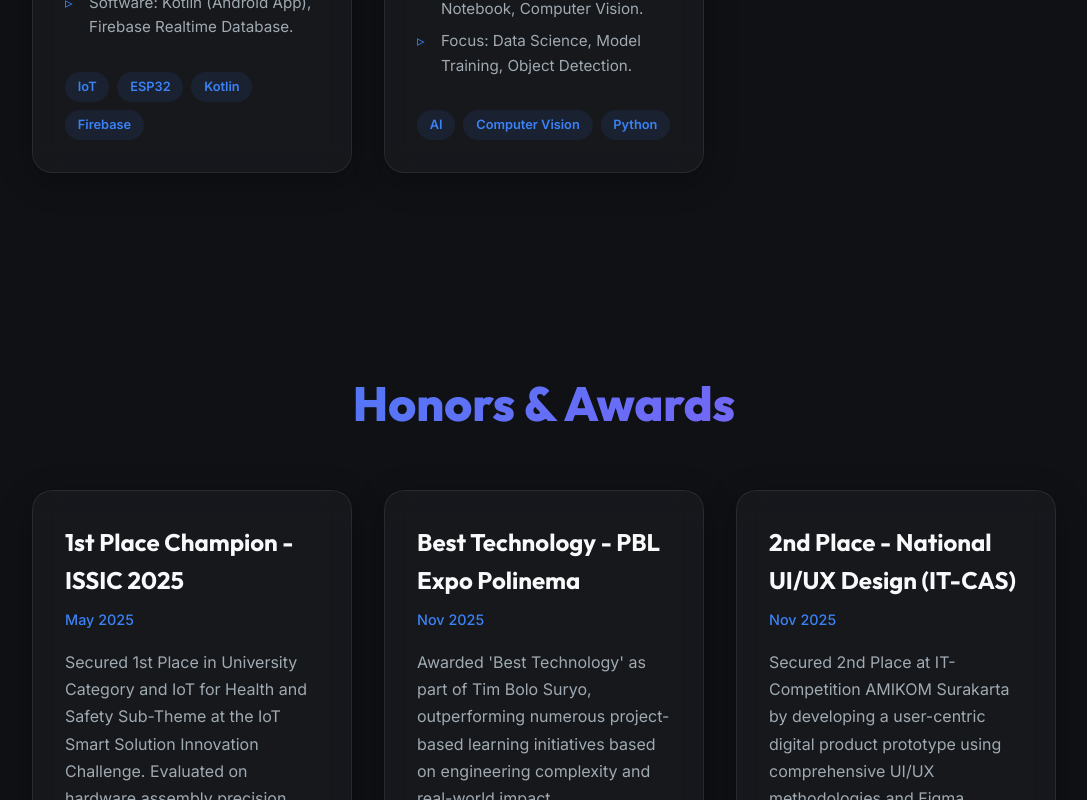
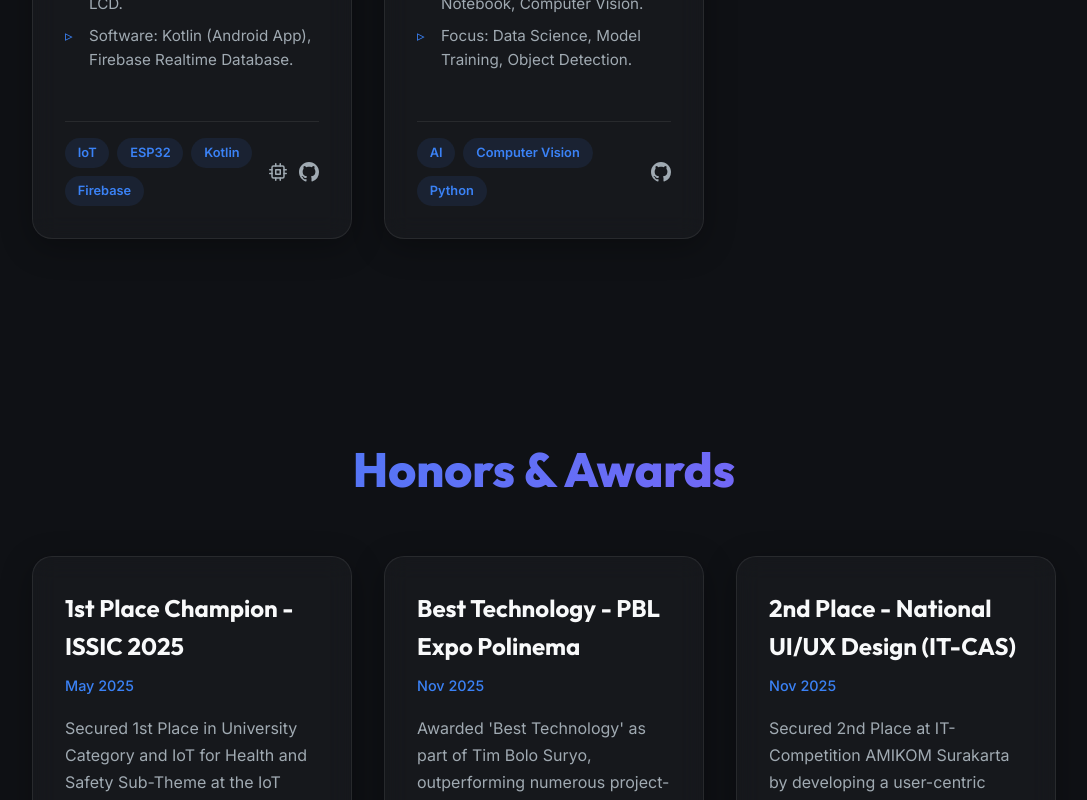
Before and after one commit to syahrilTGR/portfolio-next, a Next.js app: page / in a window 1280 px wide. Shown: the part 3060-3860 px from the top of the page, without its empty margins (96-1183 px from the left). Built offline with nearby package versions, Linux system fonts and the light colour scheme.

Commit message:
feat: add GitHub links to project cards (CaloriLens, Kido Smart Badge + Firmware)

```diff
--- a/app/components/ProjectCard.module.css
+++ b/app/components/ProjectCard.module.css
@@ -92,3 +92,25 @@
     font-size: 0.8rem;
     font-weight: 600;
 }
+
+.projectFooter {
+    display: flex;
+    justify-content: space-between;
+    align-items: center;
+    margin-top: 1rem;
+    padding-top: 1rem;
+    border-top: 1px solid var(--glass-border);
+}
+
+.githubLink {
+    color: var(--text-secondary);
+    transition: color 0.2s ease, transform 0.2s ease;
+    display: flex;
+    align-items: center;
+    justify-content: center;
+}
+
+.githubLink:hover {
+    color: var(--accent-color);
+    transform: scale(1.1);
+}
--- a/app/components/ProjectCard.tsx
+++ b/app/components/ProjectCard.tsx
@@ -6,9 +6,11 @@
   desc: string;
   highlights?: string[];
   tags?: string[];
+  githubUrl?: string;
+  githubUrlFirmware?: string;
 }
 
-export default function ProjectCard({ title, date, desc, highlights, tags }: ProjectCardProps) {
+export default function ProjectCard({ title, date, desc, highlights, tags, githubUrl, githubUrlFirmware }: ProjectCardProps) {
   return (
     <div className={`${styles.projectCard} glass`}>
       <div className={styles.projectHeader}>
@@ -23,6 +25,7 @@
           ))}
         </ul>
       )}
+      <div className={styles.projectFooter}>
         {tags && (
           <div className={styles.projectTags}>
             {tags.map((tag, i) => (
@@ -30,6 +33,45 @@
             ))}
           </div>
         )}
+        <div style={{ display: 'flex', gap: '0.75rem', alignItems: 'center' }}>
+          {githubUrlFirmware && (
+            <a
+              href={githubUrlFirmware}
+              target="_blank"
+              rel="noopener noreferrer"
+              className={styles.githubLink}
+              aria-label={`View ${title} firmware on GitHub`}
+              title="Firmware"
+            >
+              <svg width="18" height="18" viewBox="0 0 24 24" fill="none" stroke="currentColor" strokeWidth="2" strokeLinecap="round" strokeLinejoin="round">
+                <rect x="4" y="4" width="16" height="16" rx="2" />
+                <rect x="9" y="9" width="6" height="6" />
+                <line x1="9" y1="1" x2="9" y2="4" />
+                <line x1="15" y1="1" x2="15" y2="4" />
+                <line x1="9" y1="20" x2="9" y2="23" />
+                <line x1="15" y1="20" x2="15" y2="23" />
+                <line x1="20" y1="9" x2="23" y2="9" />
+                <line x1="20" y1="14" x2="23" y2="14" />
+                <line x1="1" y1="9" x2="4" y2="9" />
+                <line x1="1" y1="14" x2="4" y2="14" />
+              </svg>
+            </a>
+          )}
+          {githubUrl && (
+            <a
+              href={githubUrl}
+              target="_blank"
+              rel="noopener noreferrer"
+              className={styles.githubLink}
+              aria-label={`View ${title} on GitHub`}
+            >
+              <svg width="20" height="20" viewBox="0 0 24 24" fill="currentColor">
+                <path d="M12 0C5.37 0 0 5.37 0 12c0 5.31 3.435 9.795 8.205 11.385.6.105.825-.255.825-.57 0-.285-.015-1.23-.015-2.235-3.015.555-3.795-.735-4.035-1.41-.135-.345-.72-1.41-1.23-1.695-.42-.225-1.02-.78-.015-.795.945-.015 1.62.87 1.845 1.23 1.08 1.815 2.805 1.305 3.495.99.105-.78.42-1.305.765-1.605-2.67-.3-5.46-1.335-5.46-5.925 0-1.305.465-2.385 1.23-3.225-.12-.3-.54-1.53.12-3.18 0 0 1.005-.315 3.3 1.23.96-.27 1.98-.405 3-.405s2.04.135 3 .405c2.295-1.56 3.3-1.23 3.3-1.23.66 1.65.24 2.88.12 3.18.765.84 1.23 1.905 1.23 3.225 0 4.605-2.805 5.625-5.475 5.925.435.375.81 1.095.81 2.22 0 1.605-.015 2.895-.015 3.3 0 .315.225.69.825.57A12.02 12.02 0 0024 12c0-6.63-5.37-12-12-12z"/>
+              </svg>
+            </a>
+          )}
+        </div>
+      </div>
     </div>
   );
 }
--- a/data/projects.json
+++ b/data/projects.json
@@ -42,7 +42,9 @@
       "Hardware: C++, ESP32, PlatformIO, RFID MFRC522, I2C LCD.",
       "Software: Kotlin (Android App), Firebase Realtime Database."
     ],
-    "tags": ["IoT", "ESP32", "Kotlin", "Firebase"]
+    "tags": ["IoT", "ESP32", "Kotlin", "Firebase"],
+    "githubUrl": "https://github.com/syahrilTGR/Kido-Smart-Badge",
+    "githubUrlFirmware": "https://github.com/syahrilTGR/KidoSmartBadge-Firmware"
   },
   {
     "id": 5,
@@ -53,6 +55,7 @@
       "Tech Stack: Python, Jupyter Notebook, Computer Vision.",
       "Focus: Data Science, Model Training, Object Detection."
     ],
-    "tags": ["AI", "Computer Vision", "Python"]
+    "tags": ["AI", "Computer Vision", "Python"],
+    "githubUrl": "https://github.com/syahrilTGR/CaloriLens"
   }
 ]
```
Also changed, not shown: audit-report.json (+4 -4 lines). Lines whose indentation alone changed are shown as unchanged.
